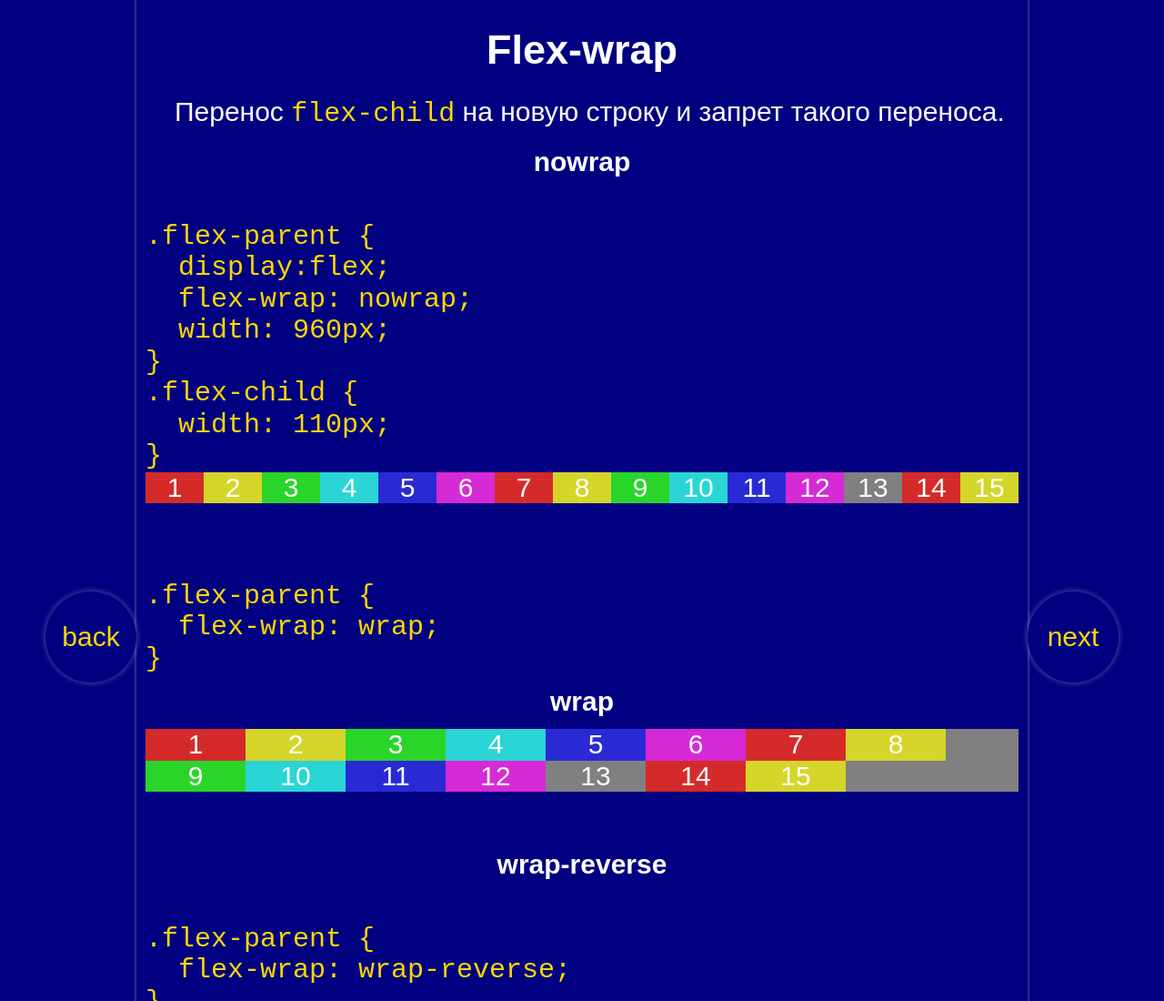
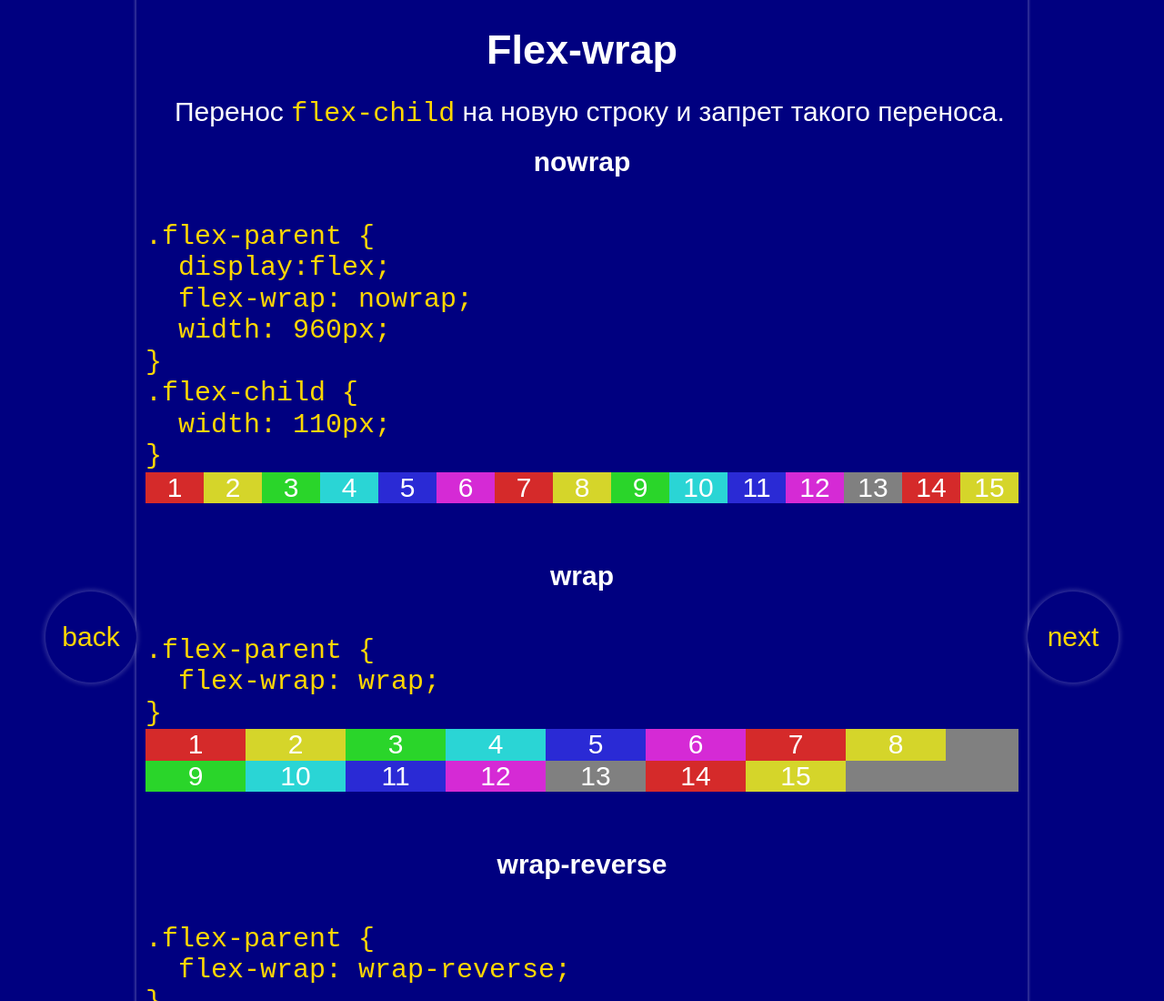
Before and after one commit to gennadiy1970/flexbox, a plain HTML site: page src/index.2.html in a window 1280 px wide. Shown: the top 1100 px of the page at 91% size. Drawn offline with nearby package versions, Linux system fonts and the light colour scheme.

Commit message:
Update index.2.html

```diff
--- a/src/index.2.html
+++ b/src/index.2.html
@@ -44,12 +44,11 @@
               <div class="flex-child">15</div>
             </div>
         </li>
-        <li>
+        <li><h4>wrap</h4>
             <pre><kbd>
 .flex-parent {
   flex-wrap: wrap;
 }          </kbd></pre>
-          <h4>wrap</h4>
           <div class="flex-parent wrap">
               <div class="flex-child">1</div>
               <div class="flex-child">2</div>
```
